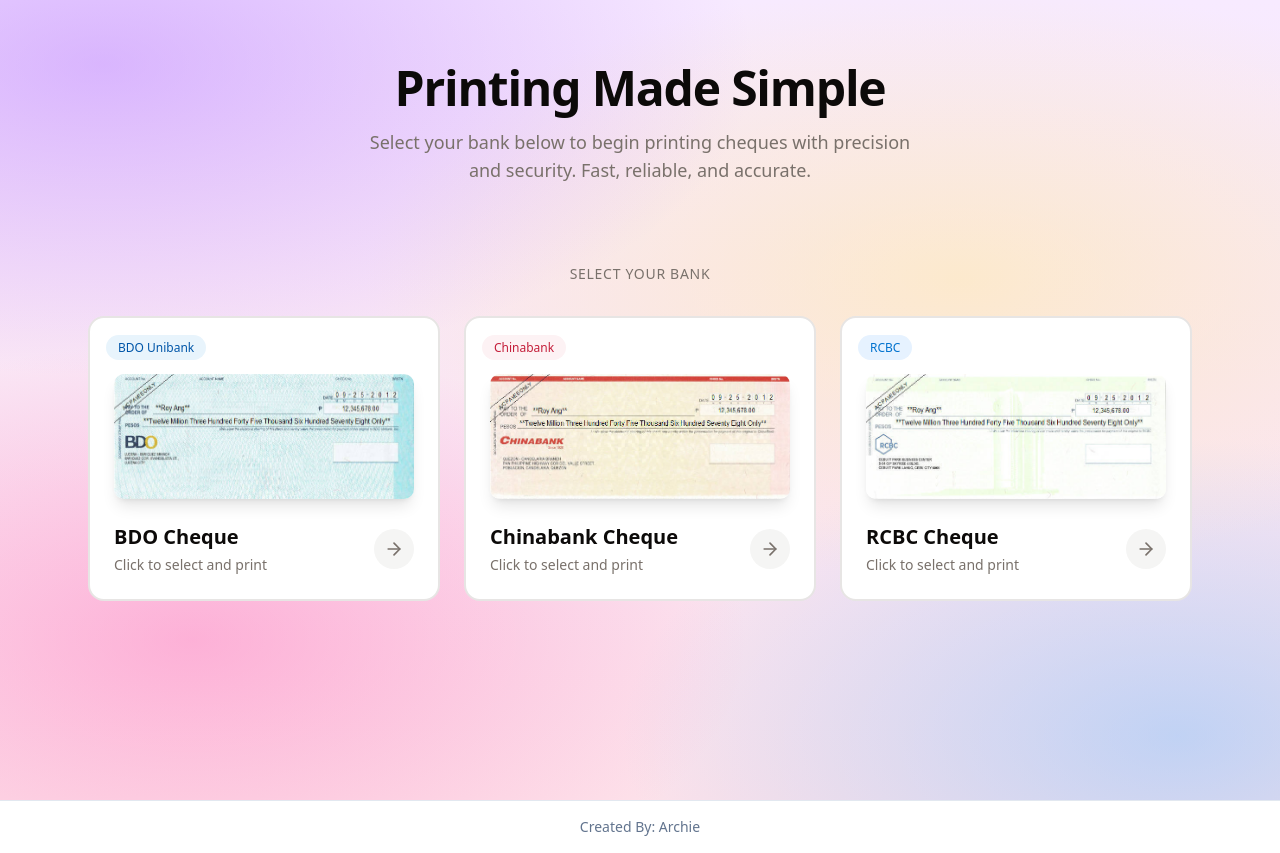
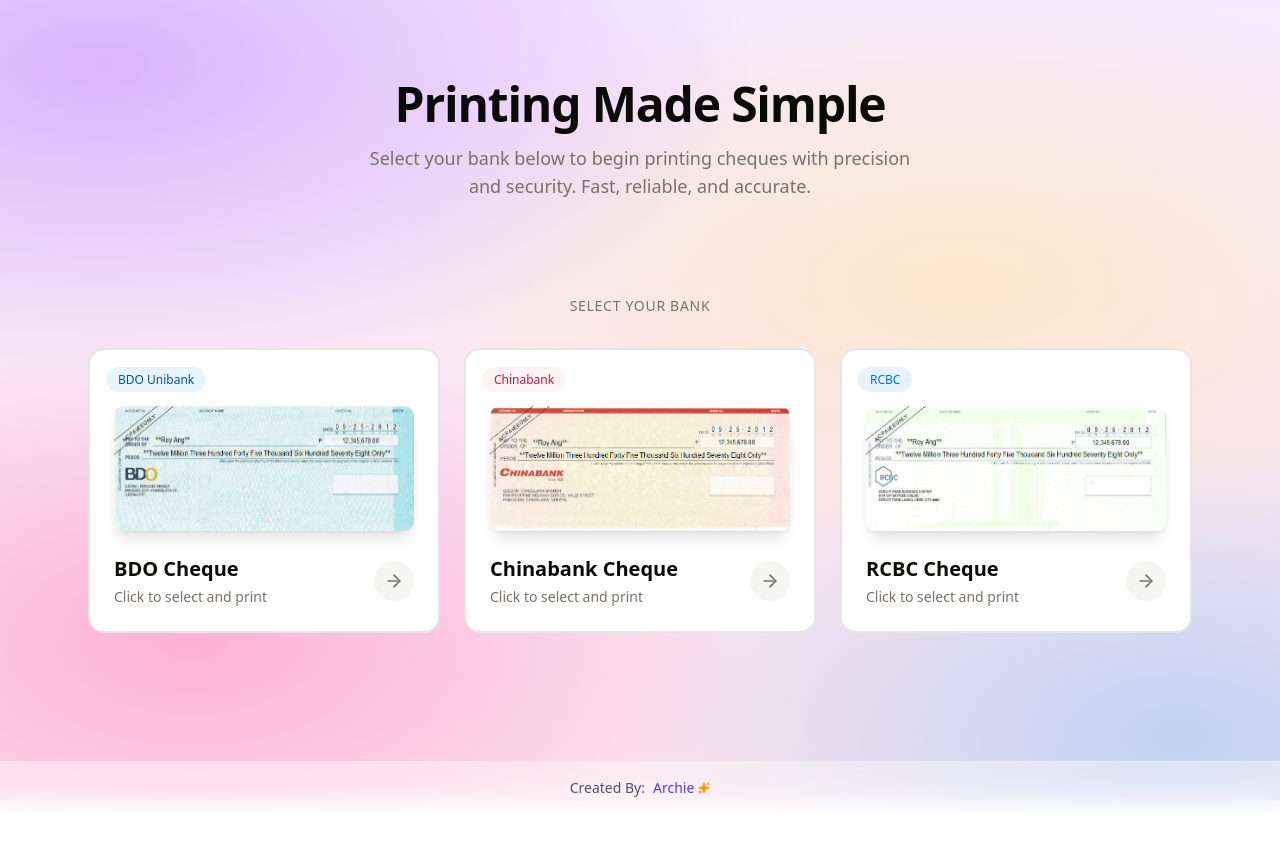
Before and after one commit to archie-codes/rbp-cheque-printing, a Next.js app: page / in a window 1280 px wide. After the commit the page ends 814 px from the top, so only its background shows below. Built offline with nearby package versions, Linux system fonts and the light colour scheme.

Commit message:
Update footer

```diff
--- a/app/layout.tsx
+++ b/app/layout.tsx
@@ -2,6 +2,7 @@
 import { Geist, Geist_Mono } from "next/font/google";
 import "./globals.css";
 import { Toaster } from "@/components/ui/sonner";
+import { Sparkles } from "lucide-react";
 
 const geistSans = Geist({
   variable: "--font-geist-sans",
@@ -24,19 +25,54 @@
   children: React.ReactNode;
 }>) {
   return (
-    <html lang="en">
+   <html lang="en">
       <body
-        className={`${geistSans.variable} ${geistMono.variable} antialiased`}
+        className={`${geistSans.variable} ${geistMono.variable} antialiased min-h-screen relative`}
       >
-        {children}
+        {/* GLOBAL BACKGROUND
+          1. fixed: So it doesn't scroll away when the page is long.
+          2. z-[-1]: To ensure it stays behind all content.
+        */}
+        <div
+          className="fixed inset-0 z-[-1]"
+          style={{
+            background: `
+              radial-gradient(ellipse 85% 65% at 8% 8%, rgba(175, 109, 255, 0.42), transparent 60%),
+              radial-gradient(ellipse 75% 60% at 75% 35%, rgba(255, 235, 170, 0.55), transparent 62%),
+              radial-gradient(ellipse 70% 60% at 15% 80%, rgba(255, 100, 180, 0.40), transparent 62%),
+              radial-gradient(ellipse 70% 60% at 92% 92%, rgba(120, 190, 255, 0.45), transparent 62%),
+              linear-gradient(180deg, #f7eaff 0%, #fde2ea 100%)
+            `,
+          }}
+        />
+
+        {/* CONTENT WRAPPER
+          Uses flex-col to push the footer to the bottom even if content is short.
+        */}
+        <div className="flex flex-col min-h-screen relative z-10">
+
+          {/* Main Page Content */}
+          <main className="flex-1">
+            {children}
+          </main>
+
+          {/* FOOTER
+            Added glassmorphism (backdrop-blur) so it blends with the aurora background.
+          */}
+          <footer className="print:hidden border-t border-slate-200/60 bg-white/40 backdrop-blur-md mt-auto">
+            <div className="max-w-[1600px] mx-auto px-4 lg:px-8 py-4">
+              <div className="flex items-center justify-center gap-2 text-sm text-slate-600 font-medium">
+                <span>Created By:</span>
+                <span className="text-indigo-600 flex items-center gap-1">
+                  Archie
+                  <Sparkles className="h-3 w-3 text-amber-500 fill-amber-500" />
+                </span>
+              </div>
+            </div>
+          </footer>
+        </div>
+
         <Toaster position="top-center" />
-        <footer className="print:hidden bg-white/80 backdrop-blur-md border-t border-slate-200 mt-auto">
-          <div className="max-w-[1600px] mx-auto px-4 lg:px-8 py-4">
-            <p className="text-center text-sm text-slate-500">
-              Created By: Archie
-            </p>
-          </div>
-        </footer>
       </body>
     </html>
   );
--- a/app/page.tsx
+++ b/app/page.tsx
@@ -1,29 +1,14 @@
 "use client";
 
 import { BankSelection } from "../components/bank-selection";
-import { FileText } from "lucide-react";
 
 export default function HomePage() {
   return (
-    <div className="min-h-screen w-full relative">
-      {/* Aurora Dream Corner Whispers Background */}
-      <div
-        className="absolute inset-0 z-0"
-        style={{
-          background: `
-            radial-gradient(ellipse 85% 65% at 8% 8%, rgba(175, 109, 255, 0.42), transparent 60%),
-            radial-gradient(ellipse 75% 60% at 75% 35%, rgba(255, 235, 170, 0.55), transparent 62%),
-            radial-gradient(ellipse 70% 60% at 15% 80%, rgba(255, 100, 180, 0.40), transparent 62%),
-            radial-gradient(ellipse 70% 60% at 92% 92%, rgba(120, 190, 255, 0.45), transparent 62%),
-            linear-gradient(180deg, #f7eaff 0%, #fde2ea 100%)
-          `,
-        }}
-      />
+    // REMOVED: min-h-screen, relative, and the background div (since it's in layout now)
+    <div className="w-full py-12">
 
-      {/* Main Content - Added 'relative z-10' to sit above the background */}
-      <main className="relative z-10 min-h-screen">
       {/* Hero Section */}
-        <section className="max-w-6xl mx-auto px-6 pt-16 pb-8">
+      <section className="max-w-6xl mx-auto px-6 pt-8 pb-12">
         <h1 className="text-4xl md:text-5xl font-semibold text-foreground text-center mb-4 tracking-tight text-balance">
           Printing Made Simple
         </h1>
@@ -42,7 +27,6 @@
         </div>
         <BankSelection />
       </section>
-      </main>
     </div>
   );
 }
```
Lines whose indentation alone changed are shown as unchanged.
